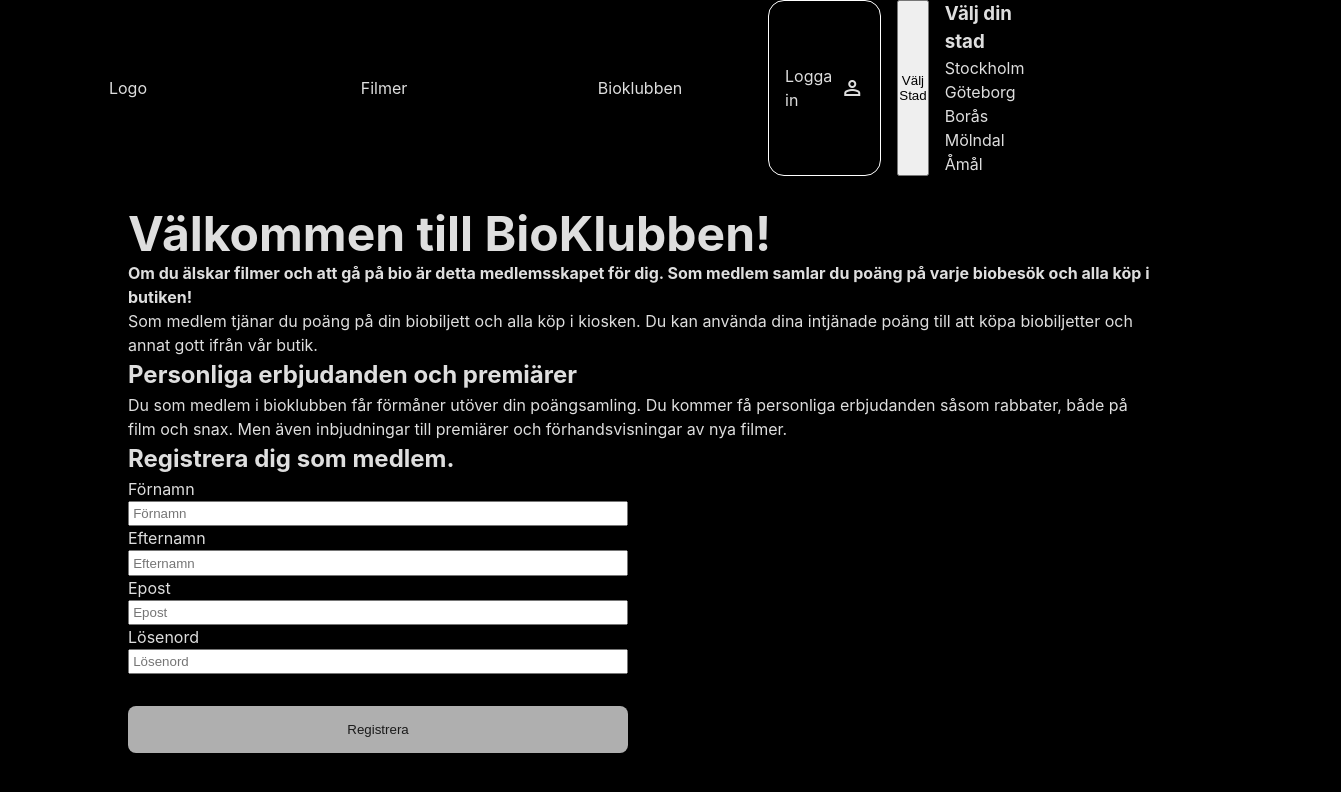
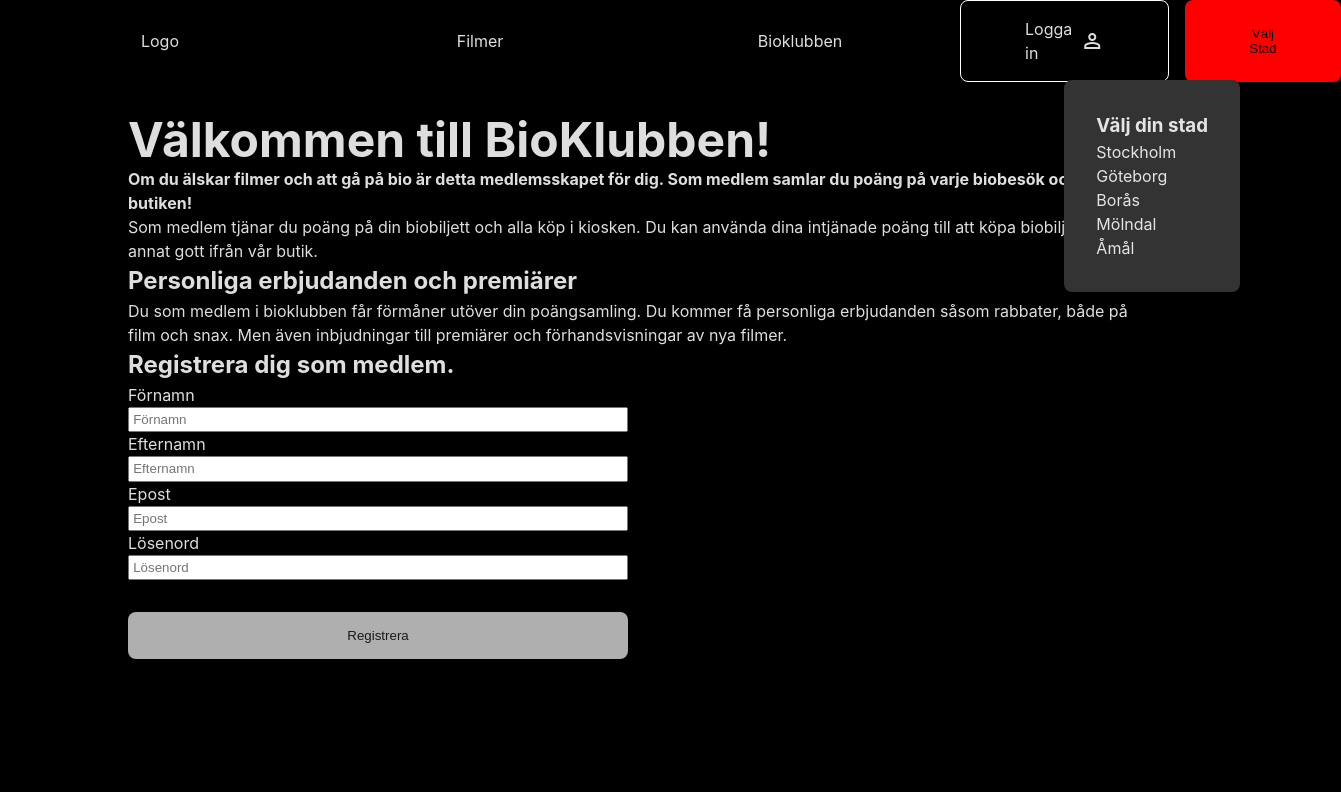
Before and after one commit to rasmus-bremholm/movieTime, a Vue app: page /bioklubben in a window 1280 px wide. Both pictures are taken after a click on the button "Välj Stad". Shown: the top 792 px of the page, 1341 px wide, since content can reach past the window. Built offline with nearby package versions, Linux system fonts and the light colour scheme; no server answers.

Commit message:
City Selector fix

```diff
--- a/src/components/Navbar.vue
+++ b/src/components/Navbar.vue
@@ -19,7 +19,8 @@ export default defineComponent({
 		selectCity(city: string) {
 			this.city = city;
 			this.$emit("city-name", city);
-			//console.log(city) Detta funkar. Den loggar rätt.
+			sessionStorage.setItem("selectedCity", city);
+			this.expandModal();
 		},
 	},
 });
@@ -37,7 +38,7 @@ export default defineComponent({
 					</li></router-link
 				>
 				<button @click="expandModal">{{ city || "Välj Stad" }}</button>
-				<div v-if="modalOpen">
+				<div class="modal" v-if="modalOpen">
 					<h3>Välj din stad</h3>
 					<li @click="selectCity('Stockholm')">Stockholm</li>
 					<li @click="selectCity('Göteborg')">Göteborg</li>
@@ -51,10 +52,33 @@ export default defineComponent({
 </template>
 
 <style scoped>
+nav {
+	position: relative;
+}
+button {
+	background: red;
+	border: none;
+	padding: 1rem 4rem;
+	border-radius: var(--card-border-radius);
+}
+
+.modal {
+	position: absolute;
+	top: 5rem;
+	right: 2.5rem;
+	z-index: 999;
+	background-color: hsl(0, 0%, 20%);
+	padding: 2rem;
+	border-radius: var(--card-border-radius);
+}
+.modal li:hover {
+	color: hsl(0, 0%, 95%);
+}
+
 .navbar-content {
 	min-height: 72px;
 	display: grid;
-	grid-template-columns: repeat(5, minmax(0, 1fr));
+	grid-template-columns: repeat(4, minmax(0, 1fr));
 	align-items: center;
 	justify-items: center;
 }
@@ -78,8 +102,8 @@ li {
 }
 #login {
 	border: 1px solid white;
-	padding: 4px 16px;
-	border-radius: 16px;
+	padding: 1rem 4rem;
+	border-radius: var(--card-border-radius);
 }
 #login:hover {
 	border: 1px solid hsl(0, 0%, 60%);
--- a/src/views/HomePage.vue
+++ b/src/views/HomePage.vue
@@ -12,7 +12,17 @@ export default defineComponent({
 	data() {
 		return { selectedCity: "" };
 	},
+	created() {
+		this.selectedCity = "din hemstad!";
+	},
 	methods: {
+		getCityFromStorage() {
+			if (sessionStorage.getItem("selectedCity") === null) {
+				this.selectedCity === "din hemstad!";
+			} else {
+				this.selectedCity === sessionStorage.getItem("selectedCity");
+			}
+		},
 		cityName(city: string) {
 			console.log(city);
 			this.selectedCity = city;
@@ -25,7 +35,7 @@ export default defineComponent({
 	<Navbar @city-name="cityName" />
 	<div class="container-paddings">
 		<div id="title-container">
-			<h2>Filmer i {{ selectedCity || "din hemstad!" }}</h2>
+			<h2>Filmer i {{ selectedCity || getCityFromStorage() }}</h2>
 		</div>
 		<Movies />
 	</div>
@@ -33,11 +43,16 @@ export default defineComponent({
 
 <style scoped>
 #title-container {
+	width: 1080px;
+	display: flex;
+	justify-content: flex-start;
+	padding-top: 2rem;
 	padding-bottom: 1.5rem;
 }
 .container-paddings {
 	display: flex;
 	flex-direction: column;
 	align-items: center;
+	padding-bottom: 3rem;
 }
 </style>
```
